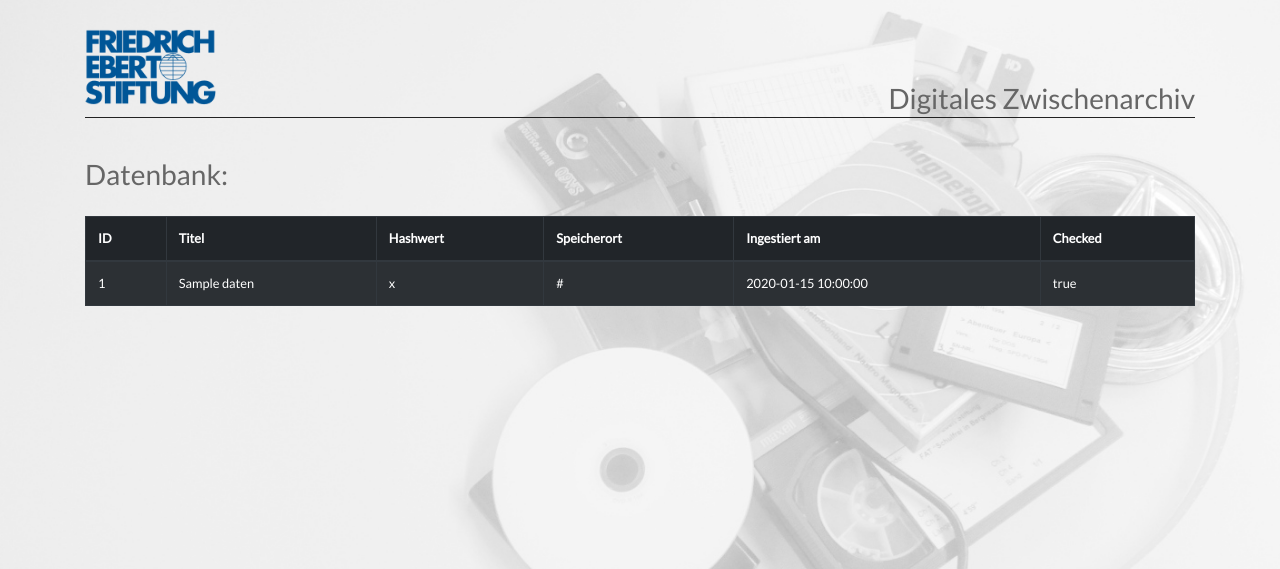
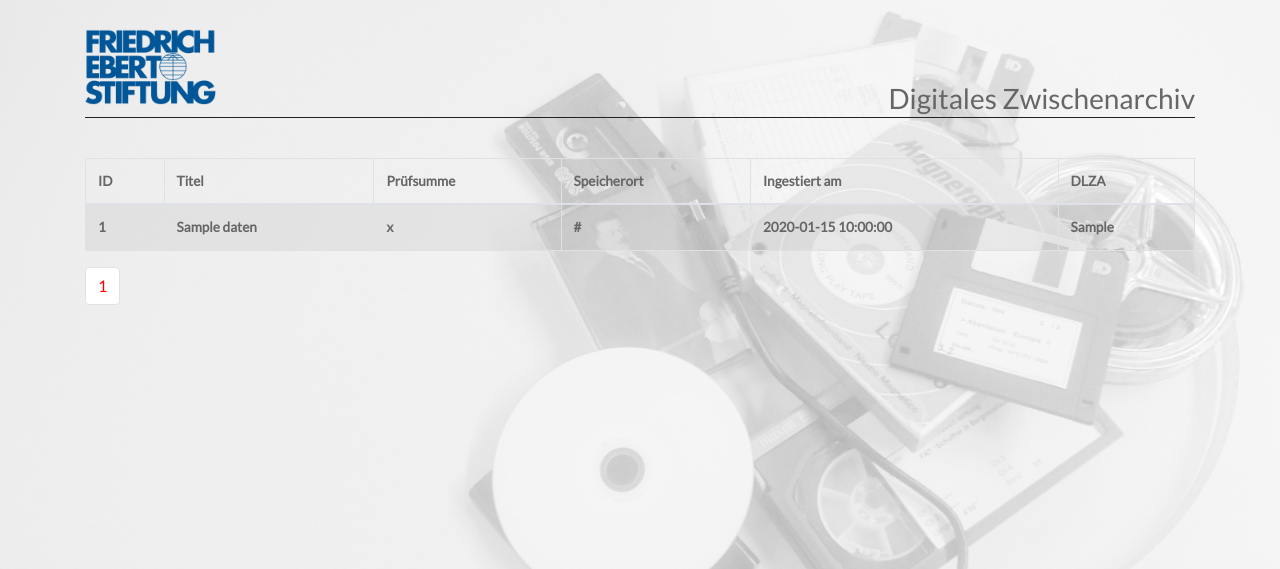
Before and after one commit to ralfgraef/dizwi, a PHP site: page /datenbank.php in a window 1280 px wide. Shown: the part 56-625 px from the top of the page. Run offline with PHP 8.4, Linux system fonts and the light colour scheme; the visitor is signed in with stand-in values (Sample User, id 1); tables that the repository leaves empty or names only in its code hold one stand-in row (values such as "Sample post"); some libraries are stand-ins or nearby versions.

Commit message:
add pagination

```diff
--- a/class.user.php
+++ b/class.user.php
@@ -1,17 +1,13 @@
 <?php
-class USER
-{
+class USER {
 	private $db;
 
-	function __construct($DB_con)
-	{
+	function __construct($DB_con) {
 		$this->db = $DB_con;
 	}
 
-	public function register($fname,$lname,$uname,$umail,$upass)
-	{
-		try
-		{
+	public function register($fname,$lname,$uname,$umail,$upass) {
+		try {
 			$new_password = password_hash($upass, PASSWORD_DEFAULT);
 
 			$stmt = $this->db->prepare("INSERT INTO users(user_name,user_email,user_pass)
@@ -25,20 +21,15 @@
 
 			return $stmt;
 		}
-		catch(PDOException $e)
-		{
+		catch(PDOException $e) {
 			echo $e->getMessage();
 		}
 	}
 
 
-	public function urlupload($url)
-	{
-		try
-		{
-
-			$stmt = $this->db->prepare("INSERT INTO speicherorte(url)
-		                                               VALUES(:url)");
+	public function urlupload($url) {
+		try {
+			$stmt = $this->db->prepare("INSERT INTO speicherorte(url) VALUES(:url)");
 
 			$stmt->bindparam(":url", $url);
 
@@ -46,19 +37,14 @@
 
 			return $stmt;
 		}
-		catch(PDOException $e)
-		{
+		catch(PDOException $e) {
 			echo $e->getMessage();
 		}
 	}
 
-	public function dataupload($title,$iserver,$url,$hash, $checked)
-	{
-		try
-		{
-
-			$stmt = $this->db->prepare("INSERT INTO daten(title,iserver,url, hash, checked)
-		                                               VALUES(:title, :iserver, :url, :hash, :checked)");
+	public function dataupload($title,$iserver,$url,$hash, $checked) {
+		try {
+			$stmt = $this->db->prepare("INSERT INTO daten(title,iserver,url, hash, checked) VALUES(:title, :iserver, :url, :hash, :checked)");
 
 			$stmt->bindparam(":title", $title);
 			$stmt->bindparam(":iserver", $iserver);
@@ -70,56 +56,138 @@
 
 			return $stmt;
 		}
-		catch(PDOException $e)
-		{
+		catch(PDOException $e) {
 			echo $e->getMessage();
 		}
 	}
 
-	public function login($uname,$umail,$upass)
-	{
-		try
-		{
+	public function login($uname,$umail,$upass) {
+		try {
+
 			$stmt = $this->db->prepare("SELECT * FROM users WHERE user_name=:uname OR user_email=:umail LIMIT 1");
 			$stmt->execute(array(':uname'=>$uname, ':umail'=>$umail));
 			$userRow=$stmt->fetch(PDO::FETCH_ASSOC);
-			if($stmt->rowCount() > 0)
-			{
-				if(password_verify($upass, $userRow['user_pass']))
-				{
+
+			if($stmt->rowCount() > 0) {
+				if(password_verify($upass, $userRow['user_pass'])) {
 					$_SESSION['user_session'] = $userRow['user_id'];
 					return true;
 				}
-				else
-				{
+				else {
 					return false;
 				}
 			}
 		}
-		catch(PDOException $e)
-		{
+		catch(PDOException $e) {
 			echo $e->getMessage();
 		}
 	}
 
-	public function is_loggedin()
-	{
-		if(isset($_SESSION['user_session']))
-		{
+	public function is_loggedin() {
+		if(isset($_SESSION['user_session'])) {
 			return true;
 		}
 	}
 
-	public function redirect($url)
-	{
+	public function redirect($url) {
 		header("Location: $url");
 	}
 
-	public function logout()
-	{
+	public function logout() {
 		session_destroy();
 		unset($_SESSION['user_session']);
 		return true;
 	}
+
+	public function dataview($query) {
+		$stmt = $this->db->prepare($query);
+		$stmt->execute();
+
+		if($stmt->rowCount()>0) {
+			while($row=$stmt->fetch(PDO::FETCH_ASSOC)) {
+				?>
+				<tr>
+				<td><?php echo $row['id']; ?></td>
+				<td><?php echo $row['title']; ?></td>
+				<td><?php echo $row['hash']; ?></td>
+				<td><?php echo $row['url']; ?></td>
+				<td><?php echo $row['timestamp']; ?></td>
+				<td><?php echo $row['checked']; ?></td>
+				<!-- <td><a href="<?php echo $row['tuts_link']; ?>">visit</a></td> -->
+				</tr>
+				<?php
+			}
+		}
+		else {
+			?>
+			<tr>
+			<td>Nothing here...</td>
+			</tr>
+			<?php
+		}
+ 	}
+
+	public function paging($query,$records_per_page) {
+		$starting_position=0;
+		if(isset($_GET["page_no"])) {
+			$starting_position=($_GET["page_no"]-1)*$records_per_page;
+		}
+		$query2=$query." limit $starting_position,$records_per_page";
+		return $query2;
+	}
+
+ 	public function paginglink($query,$records_per_page) {
+
+		$self = $_SERVER['PHP_SELF'];
+
+		$stmt = $this->db->prepare($query);
+		$stmt->execute();
+
+		$total_no_of_records = $stmt->rowCount();
+
+		if($total_no_of_records > 0) {
+			?><tr><td colspan="3"><?php
+			$total_no_of_pages=ceil($total_no_of_records/$records_per_page);
+			$current_page=1;
+			if(isset($_GET["page_no"])) {
+				$current_page=$_GET["page_no"];
+			}
+			if($current_page!=1) {
+				$previous =$current_page-1;
+				echo "<nav aria-label='Page navigation example'>";
+				echo "<ul class='pagination'>";
+					echo "<li class='page-item'>";
+					echo "<a class='page-link' href='".$self."?page_no=1'>Erste</a>&nbsp;&nbsp;";
+					echo "</li>";
+					echo "<li class='page-item'>";
+					echo "<a class='page-link' href='".$self."?page_no=".$previous."'>Vorherige</a>&nbsp;&nbsp;";
+					echo "</li>";
+				}
+			for($i=1;$i<=$total_no_of_pages;$i++) {
+				if($i==$current_page) {
+					echo "<ul class='pagination'>";
+					echo "<li class='page-item'>";
+					echo "<a class='page-link' href='".$self."?page_no=".$i."' style='color:red;text-decoration:none'>".$i."</a>&nbsp;&nbsp;";
+					echo "</li>";
+				}
+				else {
+					echo "<li class='page-item'>";
+					echo "<a class='page-link' href='".$self."?page_no=".$i."'>".$i."</a>&nbsp;&nbsp;";
+					echo "</li>";
+				}
+   		}
+   		if($current_page!=$total_no_of_pages) {
+				$next=$current_page+1;
+					echo "<li class='page-item'>";
+        	echo "<a class='page-link' href='".$self."?page_no=".$next."'>Nächste</a>&nbsp;&nbsp;";
+					echo "</li>";
+					echo "<li class='page-item'>";
+					echo "<a class='page-link' href='".$self."?page_no=".$total_no_of_pages."'>Letzte</a>&nbsp;&nbsp;";
+					echo "</li>";
+				echo "</ul>";
+				}
+   		?></td></tr><?php
+  	}
+ 	}
 }
 ?>
--- a/css/style.css
+++ b/css/style.css
@@ -20,7 +20,7 @@
 h2 a:hover 					{ color: #90bcd0; }
 .form-container				{ width:500px; margin:0 auto; background:#ebebeb; padding: 25px; box-shadow: 0px 0px 2px rgba(0,0,0,0.4); border-radius:3px; }
 .right 						{ float: right; margin-top: 10px;}
-.tabi             {font-size: 0.8rem;}
+.tabi             {font-size: 0.85rem; font-weight: bolder;}
 
 header 		               	{ width:100%; height: 200px; margin-top: 60px; margin-bottom: 60px; }
 
--- a/datenbank.php
+++ b/datenbank.php
@@ -18,6 +18,7 @@
 	?>
 
 	<body class="titel2">
+
 		<?php
 			include_once 'navbar.php';
 		?>
@@ -30,33 +31,56 @@
 				<img src="images/fes.png" class = "fes">
 				<hr class = "trenner">
 				<br>
-
 				<div class ="row">
 					<div id = "upload" class="player col-md-12">
+						<table  class="table table-bordered table-striped tabi">
+							<thead>
+								<tr>
+								<th>ID</th>
+								<th>Titel</th>
+								<th>Prüfsumme</th>
+								<th>Speicherort</th>
+								<th>Ingestiert am</th>
+								<th>DLZA</th>
+								</tr>
+							</thead>
+							<tbody>
 
 							<?php
-							include_once 'queryundaction.php';
-							?>
 
-					</div> <!-- /.titel col-md-12 -->
+							$query = "SELECT * FROM daten";
+							$records_per_page=9;
+							$newquery = $user->paging($query,$records_per_page);
+							$user->dataview($newquery);
 
 
-				</div><!-- /.row -->
-			</div><!-- /.container -->
 
-		<script>
-			$(document).ready(function(){
-				$('[data-toggle="tooltip"]').tooltip();
-			});
-		</script>
+							// $query = $DB_con->query('SELECT * FROM daten');
+							// while($r = $query->fetch(PDO::FETCH_OBJ)) {
+							//     if ($r->checked == 0) {
+							//       $r->checked = 'nein';
+							//     } else {
+							//       $r->checked = 'ja';
+							//     }
 
+							//     echo "<tr><td>$r->id</td><td>$r->title</a></td>"
+							//         . "<td>$r->hash</td>" . "<td>$r->url</td>" . "<td>$r->timestamp</td>" . "<td>$r->checked</td>" ;
+							// }
 
-		<script>
+							?>
+							</tbody>
+						</table>
+						<?php $user->paginglink($query,$records_per_page); ?>
+					</div>
+				</div>
+			</div>
+
+			<!-- <script>
 				function updateDiv()
 				{
 							$('#upload').load('queryundaction.php');
 				}
 				window.setInterval("updateDiv()", (2000));
-		</script>
+			</script> -->
 	</body>
 </html>
--- a/header.php
+++ b/header.php
@@ -13,10 +13,6 @@
 	<link rel="stylesheet" href="https://stackpath.bootstrapcdn.com/bootstrap/4.1.3/css/bootstrap.min.css" integrity="sha384-MCw98/SFnGE8fJT3GXwEOngsV7Zt27NXFoaoApmYm81iuXoPkFOJwJ8ERdknLPMO" crossorigin="anonymous">
 	<script src="https://stackpath.bootstrapcdn.com/bootstrap/4.1.3/js/bootstrap.min.js" integrity="sha384-ChfqqxuZUCnJSK3+MXmPNIyE6ZbWh2IMqE241rYiqJxyMiZ6OW/JmZQ5stwEULTy" crossorigin="anonymous"></script>
 
-  <!-- <link rel="stylesheet" href="https://maxcdn.bootstrapcdn.com/bootstrap/3.3.6/css/bootstrap.min.css" integrity="sha384-1q8mTJOASx8j1Au+a5WDVnPi2lkFfwwEAa8hDDdjZlpLegxhjVME1fgjWPGmkzs7" crossorigin="anonymous">
-	<link rel="stylesheet" href="https://maxcdn.bootstrapcdn.com/bootstrap/3.3.6/css/bootstrap-theme.min.css" integrity="sha384-fLW2N01lMqjakBkx3l/M9EahuwpSfeNvV63J5ezn3uZzapT0u7EYsXMjQV+0En5r" crossorigin="anonymous">
-	<script src="https://maxcdn.bootstrapcdn.com/bootstrap/3.3.6/js/bootstrap.min.js" integrity="sha384-0mSbJDEHialfmuBBQP6A4Qrprq5OVfW37PRR3j5ELqxss1yVqOtnepnHVP9aJ7xS" crossorigin="anonymous"></script> -->
-
 	<link rel="stylesheet" href="https://use.fontawesome.com/releases/v5.2.0/css/all.css" integrity="sha384-hWVjflwFxL6sNzntih27bfxkr27PmbbK/iSvJ+a4+0owXq79v+lsFkW54bOGbiDQ" crossorigin="anonymous">
 
 	<link rel="stylesheet" href="css/style.css"/>
--- a/queryundaction.php
+++ /dev/null
@@ -1,37 +0,0 @@
-<?php
-include_once 'dbconfig.php';
-?>
-
-<h3 class="player">Datenbank:</h2>
-<br>
-
-<table  class="table table-bordered table-striped table-dark tabi">
-	<thead>
-		<tr>
-		<th>ID</th>
-		<th>Titel</th>
-		<th>Hashwert</th>
-		<th>Speicherort</th>
-		<th>Ingestiert am</th>
-    <th>Checked</th>
-		</tr>
-	</thead>
-	<tbody>
-
-	<?php
-	$query = $DB_con->query('SELECT * FROM daten');
-	while($r = $query->fetch(PDO::FETCH_OBJ)) {
-      if ($r->checked == 0) {
-        $r->checked = 'false';
-      } else {
-        $r->checked = 'true';
-      }
-	    //echo "<li><p><span class='neu'>Titel: <a class='iframe' href='iframe.php?songid=$r->id'> $r->title</a></span> Signatur: <a class='iframe' href='$r->iserver'>$Sr</a></p></li>";
-	//<li><span class='neu'><audio controls='controls' oncontextmenu = 'return false'> <source src='$r->url' type='audio/ogg' />  </audio></li>";
-	    echo "<tr><td>$r->id</td><td>$r->title</a></td>"
-	        . "<td>$r->hash</td>" . "<td>$r->url</td>" . "<td>$r->timestamp</td>" . "<td>$r->checked</td>" ;
-	}
-
-	?>
-	</tbody>
-</table>
```
Lines whose indentation alone changed are shown as unchanged.
